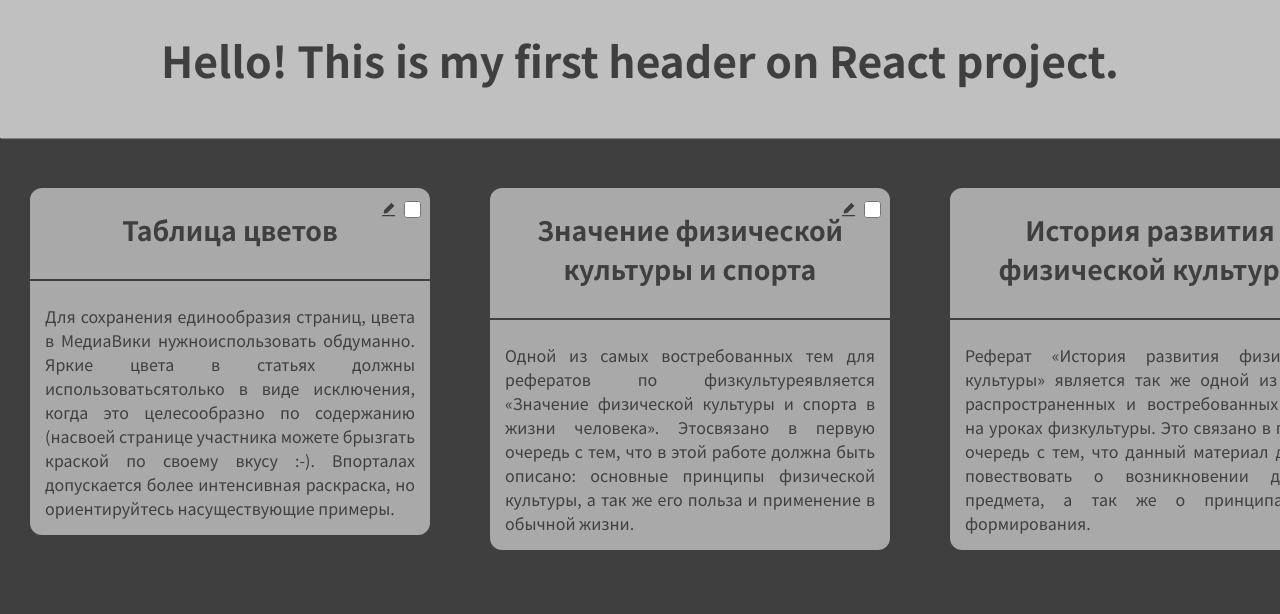
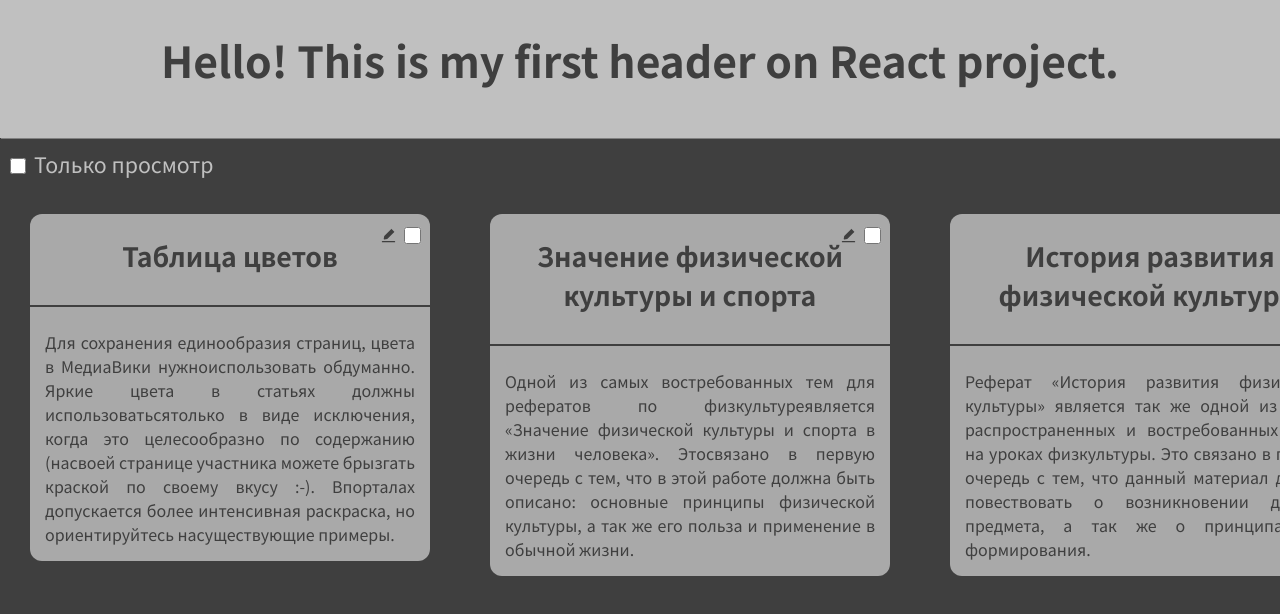
Before and after one commit to alutskin/my-first-app, a React (Create React App) app: page / in a window 1280 px wide. Shown: the top 614 px of the page. Built offline with nearby package versions, Linux system fonts and the light colour scheme.

Commit message:
ReactJS - T03.01 - List and Conditionals

```diff
--- a/src/App.js
+++ b/src/App.js
@@ -69,14 +69,39 @@ const INITIAL_DATA = [
       "возникновении данного предмета, а так же о принципах его формирования.",
     checked: false,
   },
+  {
+    id: "c7",
+    caption: "What Is React?",
+    text:
+      "React is a declarative, efficient, and flexible JavaScript library for " +
+      "building user interfaces. It lets you compose complex UIs from small and isolated " +
+      "pieces of code called “components”.We’ll get to the funny XML-like tags soon. " +
+      "We use components to tell React what we want to see on the screen. When our data " +
+      "changes, React will efficiently update and re-render our components." +
+      "Here, ShoppingList is a React component class, or React component type. A component " +
+      "takes in parameters, called props (short for “properties”), and returns a hierarchy " +
+      "of views to display via the render method.",
+  },
+  {
+    id: "c8",
+    caption: "Inspecting the Starter Code",
+    text:
+      "If you’re going to work on the tutorial in your browser, open this code in " +
+      "a new tab: Starter Code. If you’re going to work on the tutorial locally, instead " +
+      "open src/index.js in your project folder (you have already touched this file " +
+      "during the setup). This Starter Code is the base of what we’re building. We’ve " +
+      "provided the CSS styling so that you only need to focus on learning React and " +
+      "programming the tic-tac-toe game.",
+  },
 ];
 
 function App() {
   const [appState, setAppState] = useState(INITIAL_DATA);
+  const [readOnly, setReadOnly] = useState(false);
 
   const updateContentHandler = (newCaption, newText, id) => {
     const newAppState = appState.slice(0);
-    const card = newAppState.find(data => data.id === id);
+    const card = newAppState.find((data) => data.id === id);
     card.caption = newCaption;
     card.text = newText;
     setAppState(newAppState);
@@ -84,14 +109,24 @@ function App() {
 
   const updateCheckedStatusHandler = (status, id) => {
     const newAppState = appState.slice(0);
-    const card = newAppState.find(data => data.id === id);
+    const card = newAppState.find((data) => data.id === id);
     card.checked = status;
     setAppState(newAppState);
+  };
+
+  const readOnlyStatusHandler = (event) => {
+    if (event.target.checked) {
+      setReadOnly(true);
+    } else {
+      setReadOnly(false);
+    }
   };
 
   return (
     <div>
       <Header />
+      <input id="read-only" type="checkbox" onChange={readOnlyStatusHandler}></input>
+      <label htmlFor="read-only">Только просмотр</label>
       <Cards>
         {appState.map((cardData) => (
           <Card
@@ -100,6 +135,7 @@ function App() {
             caption={cardData.caption}
             text={cardData.text}
             checked={cardData.checked}
+            readOnly={readOnly}
             onUpdateContent={updateContentHandler}
             onUpdateCheckedStatus={updateCheckedStatusHandler}
           />
--- a/src/UI/Cards.css
+++ b/src/UI/Cards.css
@@ -1,7 +1,6 @@
 .cards {
     display: flex;
     justify-content: space-between;
-    width: 100%;
     overflow-x: scroll;
 }
 
--- a/src/components/Card.css
+++ b/src/components/Card.css
@@ -4,7 +4,7 @@
     display: flex;
     flex-direction: column;
     text-align: center;
-    margin: 50px 30px;
+    margin: 20px 30px 20px;
     background-color: #A9A9A9;
     width: 400px;
     height: fit-content;
--- a/src/components/Card.js
+++ b/src/components/Card.js
@@ -32,6 +32,8 @@ function Card(props) {
 
   const cancelChangesHandler = () => {
     props.onUpdateContent(props.caption + ' ', props.text + ' ', props.id);
+    setCurCaptionValue(props.caption + ' ');
+    setCurTextValue(props.text + ' ');
     setEditable(false);
   };
 
@@ -42,6 +44,10 @@ function Card(props) {
   const textChangeHandler = (event) => {
     setCurTextValue(event.target.textContent);
   };
+
+  if (editable && props.readOnly) {
+    cancelChangesHandler();
+  }
 
   return (
     <div className={classNames("card", { darkCard: props.checked })}>
@@ -64,7 +70,7 @@ function Card(props) {
       <AiFillEdit
         id="two"
         color={props.checked ? "#C0C0C0" : "#3f3f3f"}
-        visibility={editable ? "hidden" : "visible"}
+        visibility={editable || props.readOnly ? "hidden" : "visible"}
         onClick={editClickHandler}
       />
 
--- a/src/index.css
+++ b/src/index.css
@@ -14,3 +14,17 @@ body {
   display: flex;
   flex-direction: column;
 }
+
+#read-only {
+  margin: 20px 10px;
+  height: 16px;
+  width: 16px;
+}
+
+label[for="read-only"] {
+  color: #C0C0C0;
+  font-size: 16pt;
+  position: relative;
+  top: -1px;
+  left: -2px;
+}
```
